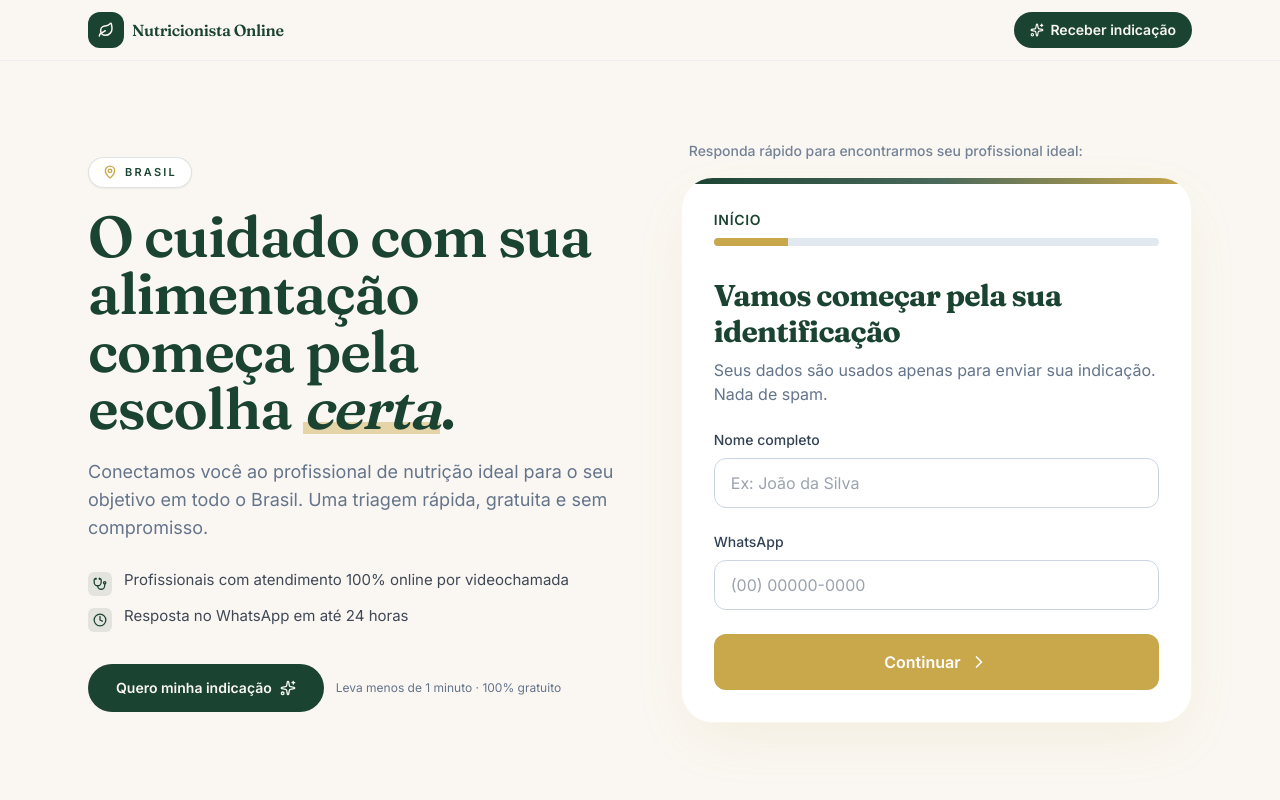
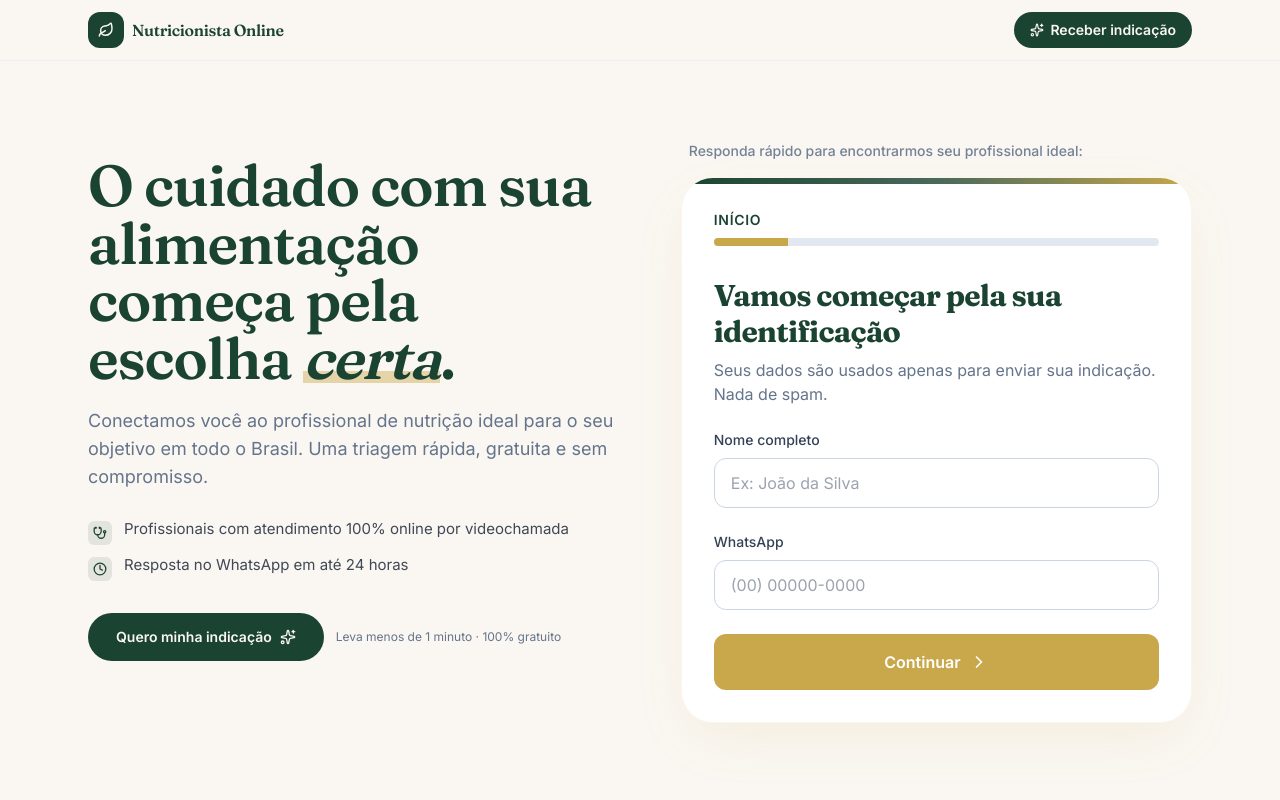
Before and after one commit to viniciusbritothiagoalves-tech/Nutricionista-Online, a React (Vite) app: page / in a window 1280 px wide. Shown: the top 800 px of the page. Built offline with nearby package versions, Linux system fonts and the light colour scheme.

Commit message:
Atualização icone

```diff
--- a/src/pages/Public/Landing.jsx
+++ b/src/pages/Public/Landing.jsx
@@ -117,13 +117,7 @@ function Hero({ isFormActive, shouldBlur, onFormInteract }) {
       <div className="mx-auto grid max-w-6xl items-start gap-10 px-6 pb-20 pt-12 lg:grid-cols-[1.05fr_1fr] lg:gap-14 lg:pt-20">
         <div className={`lg:pt-4 transition-all duration-700 ${shouldBlur ? 'blur-[4px] opacity-30 pointer-events-none' : ''}`}>
           <Reveal>
-            <span className="inline-flex items-center gap-2 rounded-full border border-primary/15 bg-card px-3.5 py-1.5 text-[11px] font-semibold uppercase tracking-[0.2em] text-primary shadow-sm">
-              <MapPin className="h-3.5 w-3.5 text-gold" strokeWidth={2.4} />
-              Brasil
-            </span>
-          </Reveal>
-          <Reveal delay={0.08}>
-            <h1 className="mt-5 font-display text-[2.5rem] font-semibold leading-[1.02] text-primary sm:text-5xl lg:text-[3.6rem]">
+            <h1 className="font-display text-[2.5rem] font-semibold leading-[1.02] text-primary sm:text-5xl lg:text-[3.6rem]">
               O cuidado com sua alimentação começa pela escolha{" "}
               <span className="relative inline-block italic">
                 <span className="relative z-10">certa</span>
```
